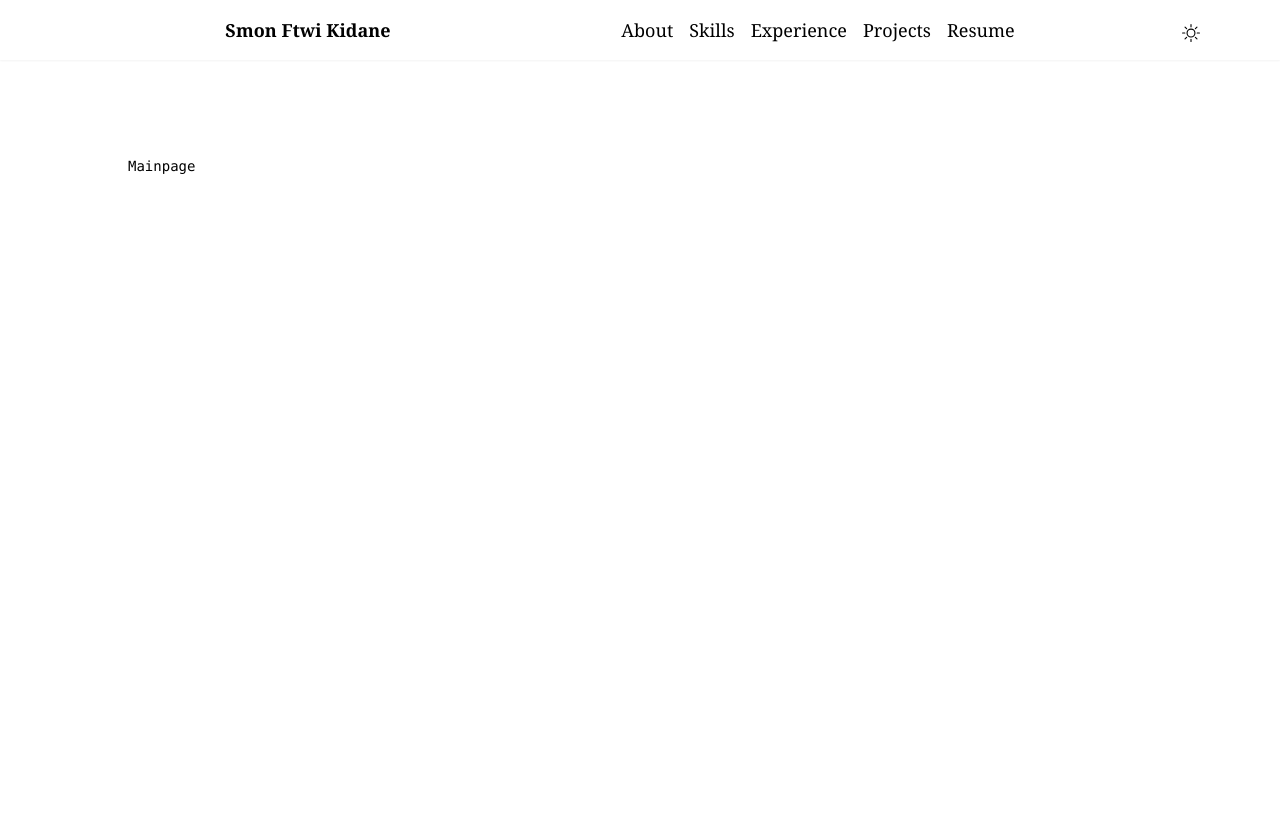
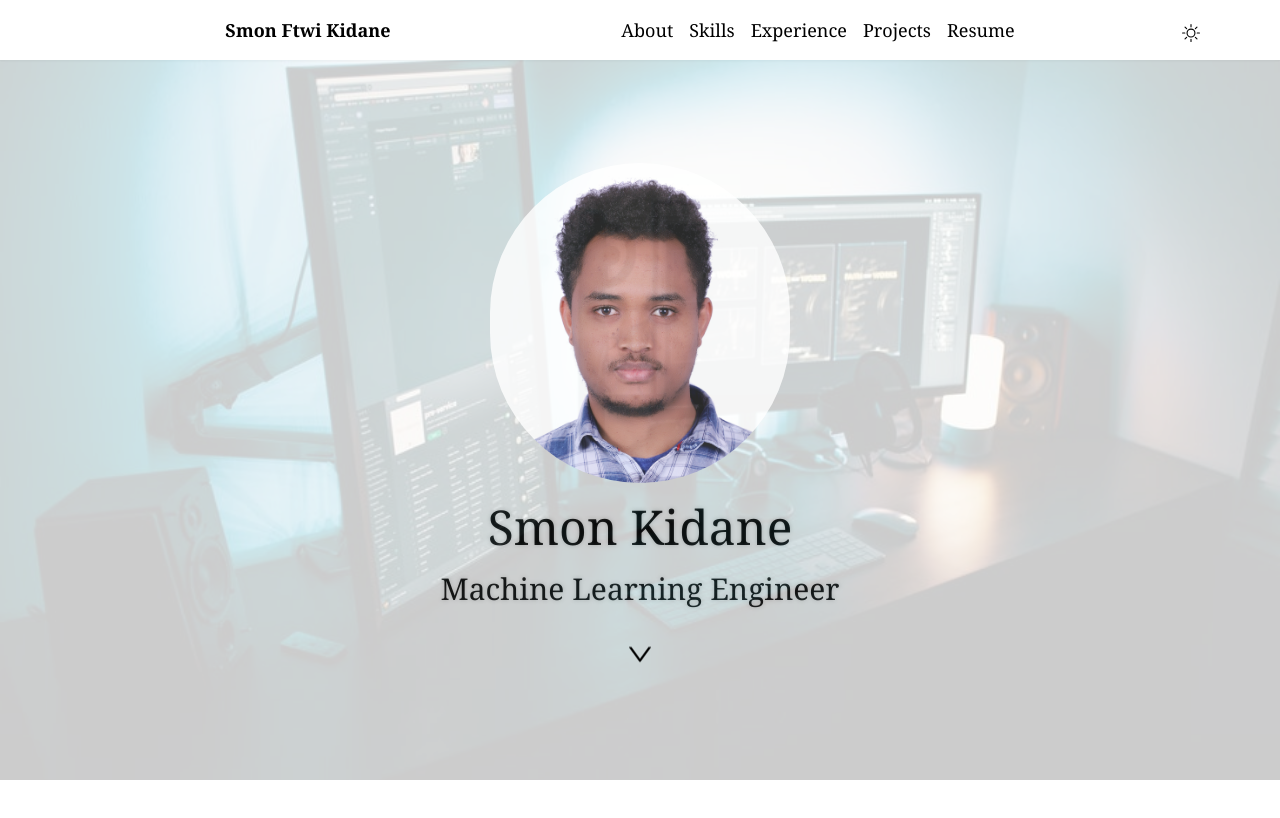
Before and after one commit to SmonFtwi/Portfolio-website, a Next.js app in the folder my-app/: page / in a window 1280 px wide. Shown: the top 818 px of the page. Built offline with nearby package versions, Linux system fonts and the light colour scheme.

Commit message:
adding home page

```diff
--- a/my-app/app/components/Mainpage.jsx
+++ b/my-app/app/components/Mainpage.jsx
@@ -1,7 +1,24 @@
-import React from 'react'
+import Image from 'next/image';
+import React from 'react';
+import { AiOutlineDown } from "react-icons/ai";
 
 export default function Mainpage() {
   return (
-    <div>Mainpage</div>
-  )
+    <div className="relative flex  justify-center items-center h-[90vh]">
+      <div
+        className="absolute inset-0 z-0 bg-[image] bg-cover bg-center bg-no-repeat opacity-20 "
+        style={{ backdropFilter: 'blur(2px)' }}
+      ></div>
+      <div className=' flex flex-col justify-center items-center gap-5'>
+      <div className="mx-auto rounded-full max-w-80 max-h-80 relative overflow-hidden z-10 opacity-80">
+        <Image src="/smon.jpg" width={300} height={300} />
+      </div>
+      <h1 className=' text-5xl font-serif'>Smon Kidane</h1>
+      <h2 className=' font-serif md:text-3xl text-2xl'>Machine Learning Engineer</h2>
+      <a href="#about" className="flex flex-col items-center justify-center  animate-bounce hidden md:inline md:text-3xl mt-5">
+          <AiOutlineDown />
+        </a>
+      </div>
+    </div>
+  );
 }
--- a/my-app/app/page.js
+++ b/my-app/app/page.js
@@ -7,8 +7,8 @@ export default function Home() {
 
 
   return (
-    <main className={` flex min-h-screen flex-col items-center justify-between p-24`}>
-      <div className="z-10 max-w-5xl w-full items-center justify-between font-mono text-sm lg:flex">
+    <main >
+      <div>
        <Mainpage/>
       </div>
     </main>
--- a/my-app/tailwind.config.js
+++ b/my-app/tailwind.config.js
@@ -11,6 +11,7 @@ module.exports = {
         "gradient-radial": "radial-gradient(var(--tw-gradient-stops))",
         "gradient-conic":
           "conic-gradient(from 180deg at 50% 50%, var(--tw-gradient-stops))",
+        "[image]": "url('/setup.jpg')",
       },
     },
   },
```
Also changed, not shown: my-app/public/Smon.jpg (added), my-app/public/setup.jpg (added).
